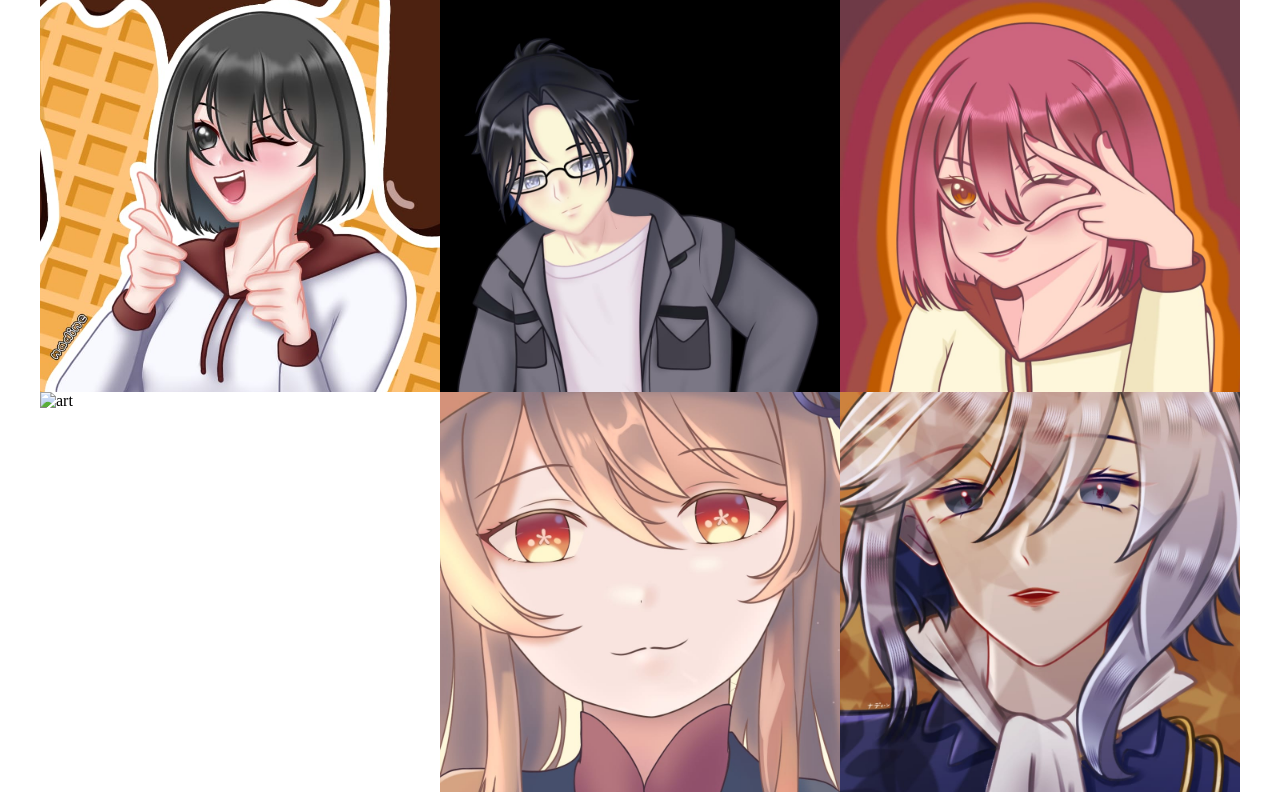
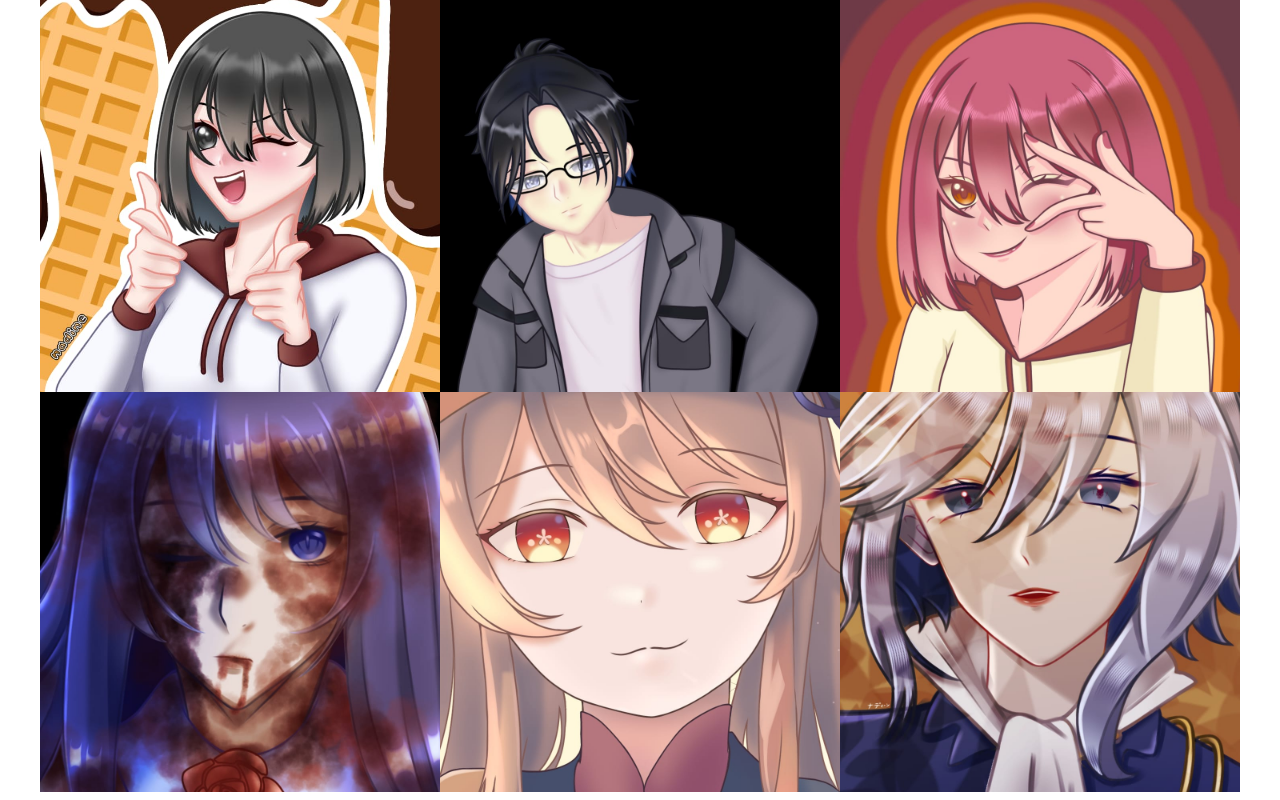
Before and after one commit to 140906nadine/ArtGallery, a plain HTML site: page index.html in a window 1280 px wide. Shown: the part 3616-4416 px from the top of the page. Drawn offline with Linux system fonts and the light colour scheme.

Commit message:
index.html

```diff
--- a/index.html
+++ b/index.html
@@ -282,7 +282,7 @@
           <p>Original Character</p>
         </div>
         <img
-          src="result/art (10).jpeg"
+          src="art (10).jpeg"
           alt="art"
         />
       </div>
```
